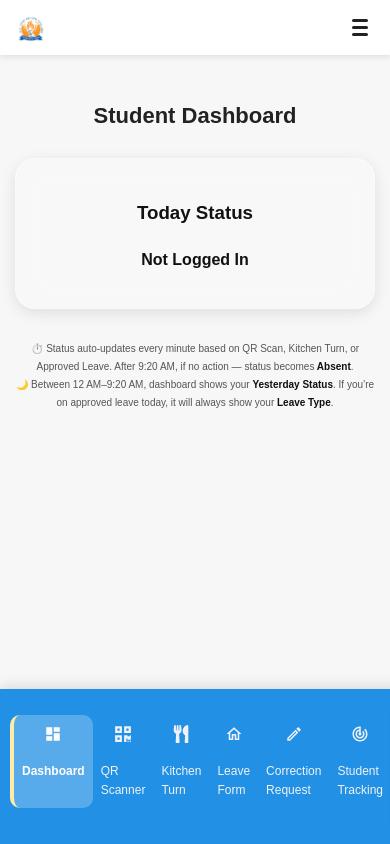
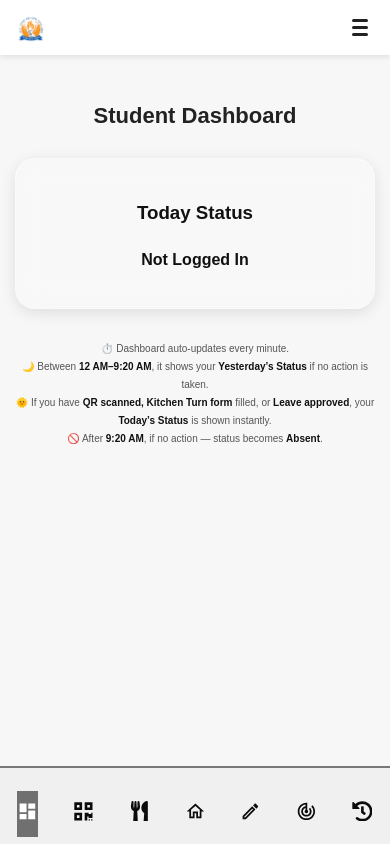
Before and after one commit to mahiawasthi23/attendance_frontend, a React (Vite) app: page /student-dashboard in a window 390 px wide. Built offline with nearby package versions, Linux system fonts and the light colour scheme.

Commit message:
work on student dahashbord now leave is showing in today satasts card

```diff
--- a/src/Dashboard/StudentDashboard.css
+++ b/src/Dashboard/StudentDashboard.css
@@ -77,11 +77,11 @@
 
 .student-status-text.on-leave,
 .student-status-text.leave {
-  color: #f59e0b;
+  color: #3b82f6;
 }
 
 .student-status-text.kitchen-turn {
-  color: #3b82f6;
+  color:#f59e0b
 }
 
 .student-status-text.no-status-yet,
@@ -114,10 +114,10 @@
 
 @keyframes glowGreen {
   0% {
-    text-shadow: 0 0 5px #22c55e;
+    text-shadow: 0 0 5px #16cb58;
   }
   100% {
-    text-shadow: 0 0 15px #16a34a;
+    text-shadow: 0 0 15px #0ad253;
   }
 }
 
--- a/src/Dashboard/StudentDashboard.jsx
+++ b/src/Dashboard/StudentDashboard.jsx
@@ -54,13 +54,18 @@ const StudentDashboard = () => {
       const leaveData = await leaveRes.json();
       const yesterdayData = await yesterdayRes.json();
 
+      const leavesArray = Array.isArray(leaveData)
+        ? leaveData
+        : leaveData.leaves || leaveData.data || [];
 
-      const approvedLeaveToday = leaveData.data?.find(
-        (leave) =>
-          leave.status === "Approved" &&
-          today >= leave.startDate &&
-          today <= leave.endDate
-      );
+
+      const approvedLeaveToday = leavesArray.find((leave) => {
+        if (leave.status !== "Approved") return false;
+        const start = new Date(leave.startDate);
+        const end = new Date(leave.endDate);
+        const current = new Date(today);
+        return current >= start && current <= end;
+      });
 
 
       if (approvedLeaveToday) {
@@ -68,6 +73,18 @@ const StudentDashboard = () => {
         setStatus(`On ${approvedLeaveToday.typeOfLeave}`);
       }
 
+
+      else if (attendanceData?.status) {
+        setLabel("Today Status");
+        if (
+          attendanceData.source === "Correction" &&
+          attendanceData.status === "Present"
+        ) {
+          setStatus("Present (via Correction)");
+        } else {
+          setStatus(attendanceData.status);
+        }
+      }
 
       else if (hours < 9 || (hours === 9 && minutes < 20)) {
         setLabel("Yesterday Status");
@@ -81,19 +98,7 @@ const StudentDashboard = () => {
 
       else {
         setLabel("Today Status");
-
-        if (attendanceData?.status) {
-          if (
-            attendanceData.source === "Correction" &&
-            attendanceData.status === "Present"
-          ) {
-            setStatus("Present (via Correction)");
-          } else {
-            setStatus(attendanceData.status);
-          }
-        } else {
-          setStatus("Absent");
-        }
+        setStatus("Absent");
       }
     } catch (error) {
       console.error("Error fetching status:", error);
@@ -129,13 +134,16 @@ const StudentDashboard = () => {
 
         <div className="student-note">
           <small>
-            ⏱️ Status auto-updates every minute based on QR Scan, Kitchen Turn,
-            or Approved Leave. After 9:20 AM, if no action — status becomes
-            <b> Absent</b>.
+            ⏱️ Dashboard auto-updates every minute.
             <br />
-            🌙 Between 12 AM–9:20 AM, dashboard shows your <b>Yesterday
-            Status</b>. If you’re on approved leave today, it will always show
-            your <b>Leave Type</b>.
+            🌙 Between <b>12 AM–9:20 AM</b>, it shows your{" "}
+            <b>Yesterday’s Status</b> if no action is taken.
+            <br />
+            🌞 If you have <b>QR scanned, Kitchen Turn form</b> filled, or{" "}
+            <b>Leave approved</b>, your <b>Today’s Status</b> is shown instantly.
+            <br />
+            🚫 After <b>9:20 AM</b>, if no action — status becomes{" "}
+            <b>Absent</b>.
           </small>
         </div>
       </div>
--- a/src/Pages/StudentDashboardSidebar.css
+++ b/src/Pages/StudentDashboardSidebar.css
@@ -1,92 +1,141 @@
 .student_sidebar {
-  width: 240px;
+  width: 220px;
   height: 100vh;
-  background: rgba(9, 132, 227, 0.9);
-  backdrop-filter: blur(10px);
-  color: white;
+  background-color: #f1f0f0;
+  color: rgb(0, 0, 0);
   display: flex;
   flex-direction: column;
   align-items: center;
-  padding: 30px 15px;
-  box-shadow: 0 8px 32px rgba(0, 0, 0, 0.1);
-  font-family: "Poppins", sans-serif;
+  padding-top: 1.5rem;
   position: fixed;
+  top: 60px;
   left: 0;
-  top: 0;
+  z-index: 100;
+  transition: all 0.3s ease-in-out;
+  border-right: 2px solid rgb(217, 215, 215);
+}
+.student_sidebar_logo {
+  font-size: 1.5rem;
+  font-weight: 700;
+  color: rgb(0, 0, 0);
+  margin-bottom: 1.5rem;
+  text-align: center;
 }
 
-.student_sidebar_logo {
-  font-size: 22px;
-  font-weight: 600;
-  margin-bottom: 25px;
-  color: #fff;
-}
 
 .student_sidebar_menu {
   list-style: none;
   padding: 0;
+  margin: 0;
   width: 100%;
 }
 
 .student_sidebar_item {
   display: flex;
   align-items: center;
-  gap: 10px;
-  padding: 12px 18px;
-  border-radius: 10px;
-  margin-bottom: 10px;
+  gap: 12px;
+  padding: 0.9rem 1.2rem;
+  font-size: 1rem;
+  font-weight: 500;
+  color: #0b0b0b;
   cursor: pointer;
-  transition: all 0.3s ease;
-  color: #f1f2f6;
+  transition: 0.3s;
+}
+
+.student_sidebar_item:hover {
+  background-color: rgb(112, 112, 113);
+  color: rgb(8, 8, 8);
+}
+
+.student_sidebar_item.active {
+  background-color: rgb(112, 112, 113);
+  color: rgb(255, 255, 255);
 }
 
 .student_sidebar_icon {
-  font-size: 20px;
+  font-size: 1.3rem;
 }
 
-.student_sidebar_item:hover {
-  background: rgba(255, 255, 255, 0.2);
-  transform: translateX(5px);
+
+.student_sidebar_menu::-webkit-scrollbar {
+  width: 6px;
+}
+.student_sidebar_menu::-webkit-scrollbar-thumb {
+  background: #ff7b00;
+  border-radius: 3px;
 }
 
-.student_sidebar_item.active {
-  background: rgba(255, 255, 255, 0.25);
-  color: #fff;
-  font-weight: 600;
-  border-left: 4px solid #ffeaa7;
+
+
+
+@media (max-width: 1024px) {
+  .student_sidebar {
+    width: 200px;
+  }
+
+  .student_sidebar_item {
+    font-size: 0.95rem;
+    padding: 0.8rem 1rem;
+  }
+
+  .student_sidebar_logo {
+    font-size: 1.3rem;
+  }
 }
 
 
 @media (max-width: 768px) {
   .student_sidebar {
-    position: fixed;
-    width: 100%;
-    height: auto;
-    bottom: 0;
-    top: auto;
-    flex-direction: row;
-    justify-content: space-around;
-    padding: 10px;
-    box-shadow: 0 -4px 12px rgba(0, 0, 0, 0.1);
+    width: 70px;
+    padding-top: 1rem;
   }
 
   .student_sidebar_logo {
     display: none;
   }
 
+  .student_sidebar_item span:not(.student_sidebar_icon) {
+    display: none;
+  }
+
+  .student_sidebar_icon {
+    font-size: 1.4rem;
+    margin: auto;
+  }
+
+  .student_sidebar_item {
+    justify-content: center;
+    padding: 0.8rem 0;
+  }
+}
+
+@media (max-width: 480px) {
+  .student_sidebar {
+    position: fixed;
+    bottom: 0;
+    top: auto;
+    width: 100%;
+    height: 60px;
+    flex-direction: row;
+    justify-content: space-around;
+    border-right: none;
+    border-top: 2px solid #797878;
+  }
+
   .student_sidebar_menu {
     display: flex;
+    flex-direction: row;
     justify-content: space-around;
     width: 100%;
   }
 
   .student_sidebar_item {
     flex-direction: column;
-    padding: 8px;
-    font-size: 12px;
+    font-size: 0.8rem;
+    padding: 0.4rem 0;
   }
 
   .student_sidebar_icon {
-    font-size: 18px;
+    font-size: 1.3rem;
   }
 }
--- a/src/components/Navbar.css
+++ b/src/components/Navbar.css
@@ -1,5 +1,5 @@
 :root {
-  --primary-color: white;
+  --primary-color: rgb(255, 255, 255);
   --text-color: #f05f40;
 }
 
--- a/src/components/UserProfileDropdown.css
+++ b/src/components/UserProfileDropdown.css
@@ -11,18 +11,18 @@
     width: 38px;
     height: 38px;
     border-radius: 50%;
-    background-color: #4285f4;
+    background-color: #807f7f;
     color: white;
     display: flex;
     justify-content: center;
     align-items: center;
     font-size: 1rem;
-    font-weight: 500;
+    font-weight: 1000;
     transition: box-shadow 0.2s;
 }
 
 .profile-initial-logo:hover {
-    box-shadow: 0 0 0 3px rgba(66, 133, 244, 0.5);
+    box-shadow: 0 0 0 3px rgba(176, 176, 177, 0.5);
 }
 
 
```
